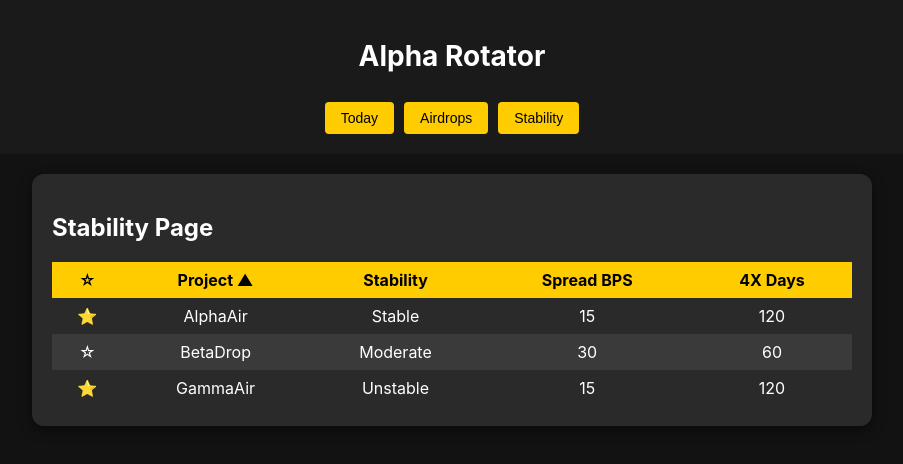
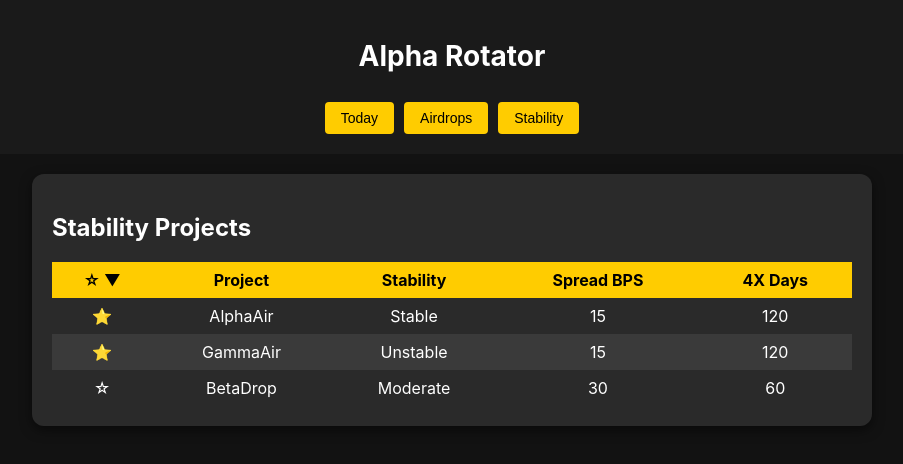
Before and after one commit to Webgipnoz/AltRadar, a React (Create React App) app in the folder frontend/: page /stabilityCoins in a window 1280 px wide. Shown: the top 464 px of the page, without its empty margins (188-1091 px from the left). Built offline with nearby package versions, Linux system fonts and the light colour scheme.

Commit message:
stabilityPage work with new comp Table

```diff
--- /dev/null
+++ b/frontend/src/components/Table/index.tsx
@@ -0,0 +1,80 @@
+import React from "react";
+import FavoriteItem from "../FavoriteItem";
+import useSortableTable from "../../hooks/useSortableTable";
+
+interface Column<T> {
+  key: keyof T;
+  label: string;
+  sortable?: boolean;
+}
+
+interface TableProps<T> {
+  tableHeader: string;
+  columns: Column<T>[];
+  dataTable: T[];
+}
+
+const Table = <T extends { id: number; favorite?: boolean }>({
+  tableHeader,
+  columns,
+  dataTable,
+}: TableProps<T>) => {
+  const [data, setData] = React.useState<T[]>(dataTable);
+
+  const { sortedData, sortKey, sortOrder, toggleSort } = useSortableTable<T>({
+    data,
+    initialSortKey: columns[0].key,
+    initialSortOrder: "desc",
+  });
+
+  const toggleImportant = (id: number) => {
+    setData((prev) =>
+      prev.map((item) =>
+        item.id === id ? { ...item, favorite: !item.favorite } : item
+      )
+    );
+  };
+
+  return (
+    <div className="projects-table-container">
+      <h2>{tableHeader}</h2>
+      <table className="projects-table">
+        <thead>
+          <tr>
+            {columns.map((col) => (
+              <th
+                key={String(col.key)}
+                onClick={() => toggleSort(col.key)}
+                style={{ cursor: "pointer" }}
+              >
+                {col.label}
+                {sortKey === col.key && (sortOrder === "asc" ? " ▲" : " ▼")}
+              </th>
+            ))}
+          </tr>
+        </thead>
+        <tbody>
+          {sortedData.map((item) => (
+            <tr key={item.id}>
+              {columns.map((col) => (
+                <td key={String(col.key)}>
+                  {col.key === "favorite" ? (
+                    <FavoriteItem
+                      id={item.id}
+                      isFavorite={!!item.favorite}
+                      onToggleFavorite={toggleImportant}
+                    />
+                  ) : (
+                    String(item[col.key])
+                  )}
+                </td>
+              ))}
+            </tr>
+          ))}
+        </tbody>
+      </table>
+    </div>
+  );
+};
+
+export default Table;
--- a/frontend/src/hooks/useFavoriteItems.ts
+++ /dev/null
@@ -1,3 +0,0 @@
-const useFavoriteItems = () => {
-  return 0;
-};
--- a/frontend/src/pages/StabilityPage/index.tsx
+++ b/frontend/src/pages/StabilityPage/index.tsx
@@ -1,6 +1,5 @@
 import React, { useState } from "react";
-import useSortableTable from "../../hooks/useSortableTable";
-import FavoriteItem from "../../components/FavoriteItem";
+import Table from "../../components/Table";
 
 interface StabilityProject {
   id: number;
@@ -16,7 +15,7 @@ interface Column {
   label: string;
 }
 
-const StabilityProject: StabilityProject[] = [
+const StabilityProjects: StabilityProject[] = [
   {
     id: 1,
     project: "AlphaAir",
@@ -52,67 +51,13 @@ const columns: Column[] = [
 ];
 
 const StabilityPage = () => {
-  const [data, setData] = useState<StabilityProject[]>(StabilityProject);
-
-  const { sortedData, sortKey, sortOrder, toggleSort } =
-    useSortableTable<StabilityProject>({
-      data: data,
-      initialSortKey: "project",
-      initialSortOrder: "asc",
-    });
-
-  const toggleImportant = (id: number) => {
-    setData((prev) =>
-      prev.map((item) =>
-        item.id === id ? { ...item, favorite: !item.favorite } : item
-      )
-    );
-  };
-
   return (
     <div className="stabilityPage">
-      <div className="projects-table-container">
-        <h2>Stability Page</h2>
-        <table className="projects-table">
-          <thead>
-            <tr>
-              {columns.map((col) => (
-                <th key={col.key}>
-                  <div>
-                    <span
-                      onClick={() => toggleSort(col.key)}
-                      style={{ cursor: "pointer" }}
-                    >
-                      {col.label}
-                      {sortKey === col.key &&
-                        (sortOrder === "asc" ? " ▲" : " ▼")}
-                    </span>
-                  </div>
-                </th>
-              ))}
-            </tr>
-          </thead>
-          <tbody>
-            {sortedData.map((item) => (
-              <tr key={item.id}>
-                {columns.map((col) => (
-                  <td key={col.key}>
-                    {col.key === "favorite" ? (
-                      <FavoriteItem
-                        id={item.id}
-                        isFavorite={item.favorite}
-                        onToggleFavorite={toggleImportant}
-                      />
-                    ) : (
-                      item[col.key]
-                    )}
-                  </td>
-                ))}
-              </tr>
-            ))}
-          </tbody>
-        </table>
-      </div>
+      <Table
+        tableHeader="Stability Projects"
+        columns={columns}
+        dataTable={StabilityProjects}
+      />
     </div>
   );
 };
```
